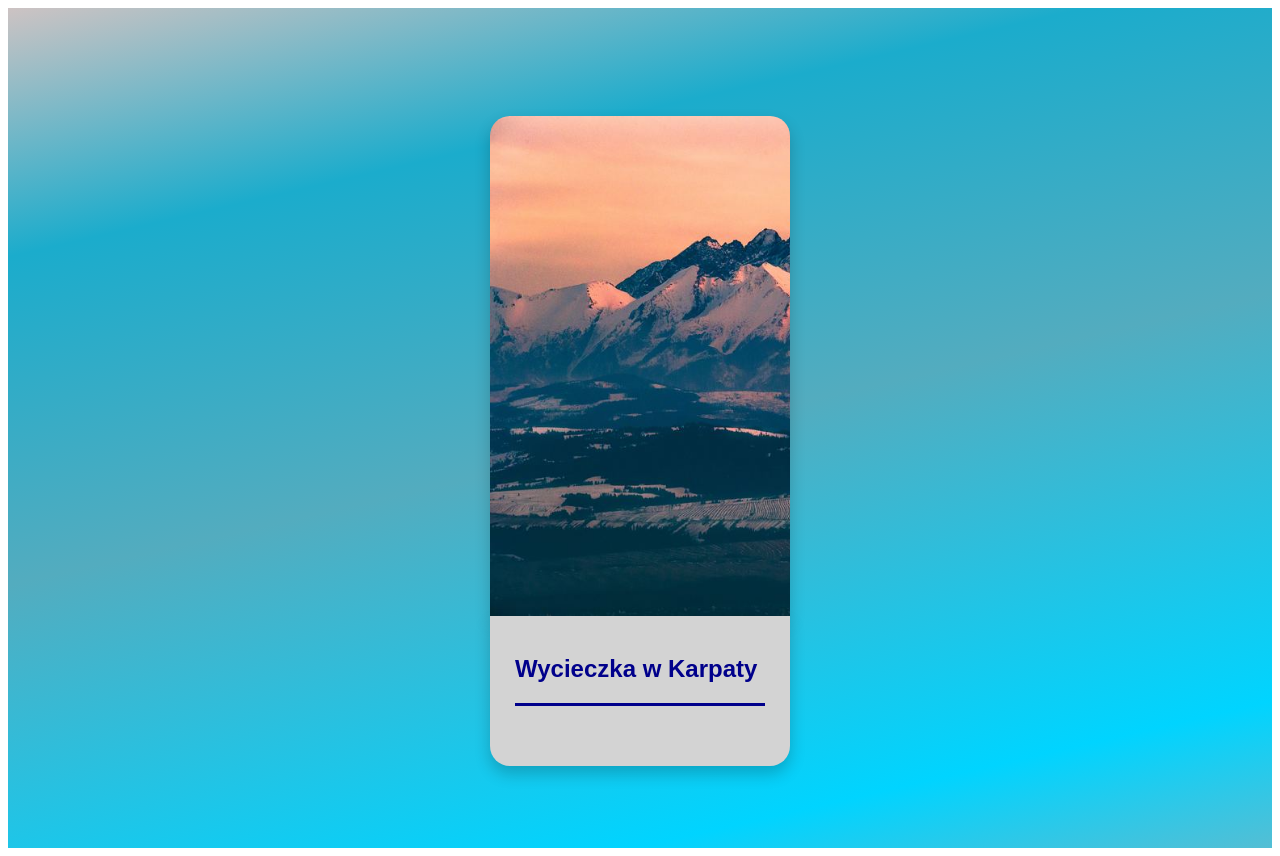
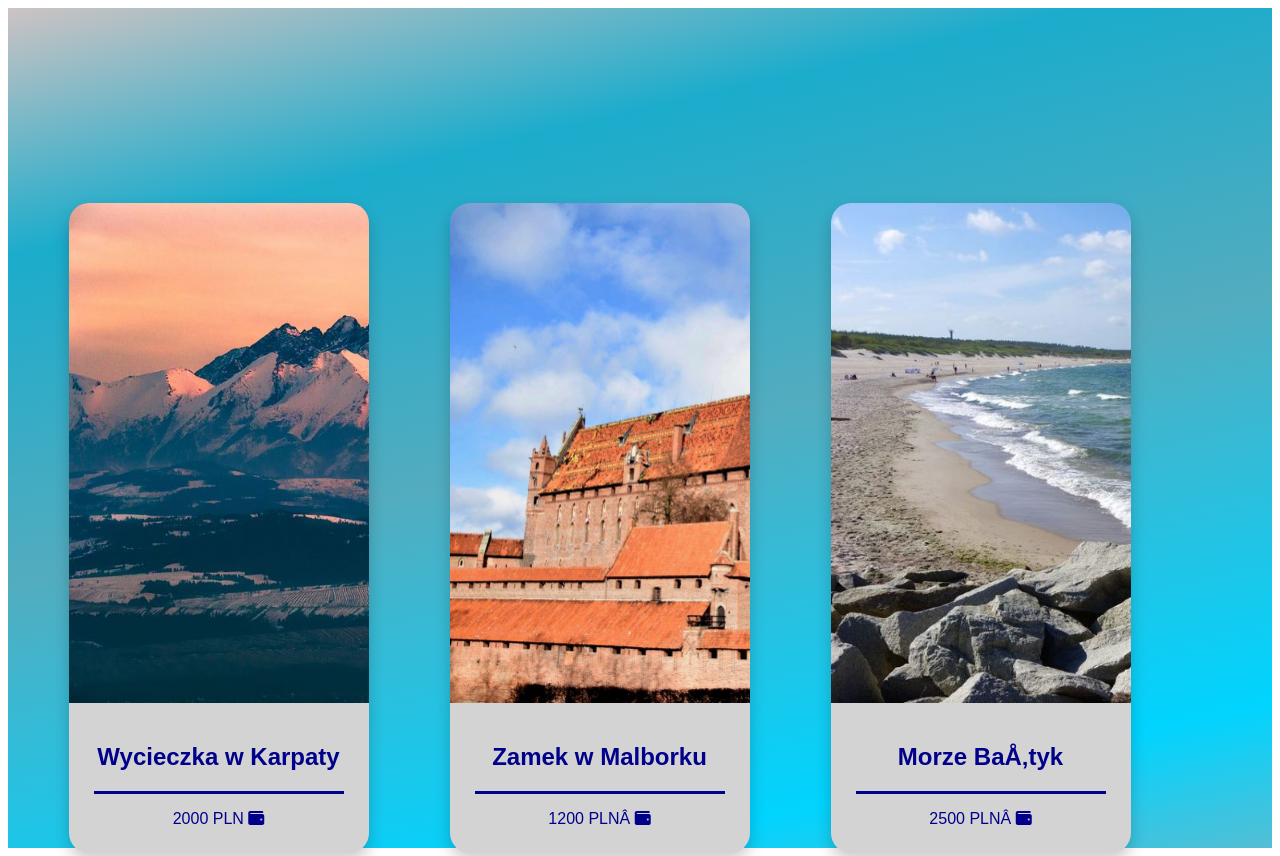
Before and after one commit to mwojtacha/CSS-Card, a PHP site: page / in a window 1280 px wide. Run offline with PHP 8.4, Linux system fonts and the light colour scheme; some libraries are stand-ins or nearby versions.

Commit message:
3 karty z możliwością rezerwacji

```diff
--- a/index.html
+++ b/index.html
@@ -8,17 +8,18 @@
     <div class="calosc">
     <div class="card1">
       <div class="niebieskie">
-        <button class="przycisk" id="btn">REZERWUJ</button>
+        <button class="przycisk" id="btna">REZERWUJ</button>
       </div>
       <div class="card">
         <div class="gorny">
           <h2>Wycieczka w Karpaty</h2>
         <div class="linia"></div>
+        <p class="cena">2000 PLN <i class="fas fa-wallet"></i></p>
         </div>
         <div class="ukryty">
           <div class="kwadraty">
           <div class="kwadrat a"><b>INFO</b><i class="fas fa-info"></i></div>
-          <div class="kwadrat b"><b>KUP TERAZ</b><i class="far fa-money-bill-alt"></i></div>
+          <div class="kwadrat b"><b>KUP</b><i class="far fa-money-bill-alt"></i></div>
           </div>
           <div class="tekstowy">
             <p class="wiado">Wiadomości o Tatrach i innych górach, oraz o szczegółach wycieczki.</p>
@@ -27,6 +28,55 @@
       </div>
     </div>
   </div>
+
+  <div class="calosc">
+    <div class="card2">
+      <div class="niebieskie">
+        <button class="przycisk" id="btnb">REZERWUJ</button>
+      </div>
+      <div class="card">
+        <div class="gorny">
+          <h2>Zamek w Malborku</h2>
+        <div class="linia"></div>
+        <p class="cena">1200 PLN <i class="fas fa-wallet"></i></p>
+        </div>
+        <div class="ukryty">
+          <div class="kwadraty">
+          <div class="kwadrat a"><b>INFO</b><i class="fas fa-info"></i></div>
+          <div class="kwadrat b"><b>KUP</b><i class="far fa-money-bill-alt"></i></div>
+          </div>
+          <div class="tekstowy">
+            <p class="wiado">Wiadomości o Zamku i innych atrakcjach, oraz o szczegółach wycieczki.</p>
+          </div>
+        </div>
+      </div>
+    </div>
+  </div>
+
+  <div class="calosc">
+    <div class="card3">
+      <div class="niebieskie">
+        <button class="przycisk" id="btnc">REZERWUJ</button>
+      </div>
+      <div class="card">
+        <div class="gorny">
+          <h2>Morze Bałtyk</h2>
+        <div class="linia"></div>
+        <p class="cena">2500 PLN <i class="fas fa-wallet"></i></p>
+        </div>
+        <div class="ukryty">
+          <div class="kwadraty">
+          <div class="kwadrat a"><b>INFO</b><i class="fas fa-info"></i></div>
+          <div class="kwadrat b"><b>KUP</b><i class="far fa-money-bill-alt"></i></div>
+          </div>
+          <div class="tekstowy">
+            <p class="wiado">Wiadomości o morzu i innych atrakcjach, oraz o szczegółach wycieczki.</p>
+          </div>
+        </div>
+      </div>
+    </div>
+  </div>
+
   <div class="poletxt" id="text"></div>
     </div>
     <script src="script.js"></script>
--- a/script.js
+++ b/script.js
@@ -1,9 +1,9 @@
 const rezerwacja={
     text: document.getElementById("text"),
-    btn: document.getElementById("btn"),
+    btn: document.getElementById("btna"),
 
     btn1:function(){
-        this.text.innerHTML="ZAREZERWOWANO POMYŚLNIE";
+        this.text.innerHTML="ZAREZERWOWANO POMYŚLNIE WYCIECZKĘ DO KARPAT";
     },
 
     init:function(){
@@ -11,3 +11,31 @@ const rezerwacja={
     },
 }
 rezerwacja.init();
+
+const rezerwacja2={
+    text: document.getElementById("text"),
+    btn: document.getElementById("btnb"),
+
+    btn1:function(){
+        this.text.innerHTML="ZAREZERWOWANO POMYŚLNIE WYCIECZKĘ DO MALBORKA";
+    },
+
+    init:function(){
+        this.btn.addEventListener('click',this.btn1.bind(rezerwacja2));
+    },
+}
+rezerwacja2.init();
+
+const rezerwacja3={
+    text: document.getElementById("text"),
+    btn: document.getElementById("btnc"),
+
+    btn1:function(){
+        this.text.innerHTML="ZAREZERWOWANO POMYŚLNIE WYCIECZKĘ NAD MORZE";
+    },
+
+    init:function(){
+        this.btn.addEventListener('click',this.btn1.bind(rezerwacja3));
+    },
+}
+rezerwacja3.init();
--- a/style.css
+++ b/style.css
@@ -12,7 +12,7 @@
     height: 100vh;
     justify-content: space-around;
     align-items: center;
-    flex-direction: column;
+    flex-direction: row;
     background: rgb(205,195,195);
     background: linear-gradient(167deg, rgba(205,195,195,1) 0%, rgba(27,172,204,1) 22%, rgba(83,172,191,1) 51%, rgba(0,212,255,1) 87%, rgba(84,190,212,1) 100%);
     padding: 20px;
@@ -26,6 +26,24 @@
   height: 500px;
   width: 300px;
   background-image: url("gory.jpg");
+  background-size: cover;
+  border-radius: 20px 20px 0px 0px;
+  box-shadow: 0 8px 16px 0 rgba(0,0,0,0.2);
+}
+.card2{
+  position: relative;
+  height: 500px;
+  width: 300px;
+  background-image: url("zamek.jpg");
+  background-size: cover;
+  border-radius: 20px 20px 0px 0px;
+  box-shadow: 0 8px 16px 0 rgba(0,0,0,0.2);
+}
+.card3{
+  position: relative;
+  height: 500px;
+  width: 300px;
+  background-image: url("morze.jpeg");
   background-size: cover;
   border-radius: 20px 20px 0px 0px;
   box-shadow: 0 8px 16px 0 rgba(0,0,0,0.2);
@@ -73,6 +91,10 @@
   position: absolute;
   top: 20px;
   color: darkblue;
+  display: flex;
+  justify-content: center;
+  align-items: center;
+  flex-direction: column;
 }
 .linia{
   background: darkblue;
@@ -81,6 +103,11 @@
 }
 .wiado{
   margin: 20px;
+  display: flex;
+  justify-content: center;
+  align-items: center;
+  text-align: center;
+
 }
 .ukryty{
   display: none;
@@ -124,7 +151,7 @@
   color: grey;
 }
 .poletxt{
-  font-size: 60px;
+  font-size: 30px;
   color: white;
 }
 
```
Also changed, not shown: morze.jpeg (added), zamek.jpg (added).
